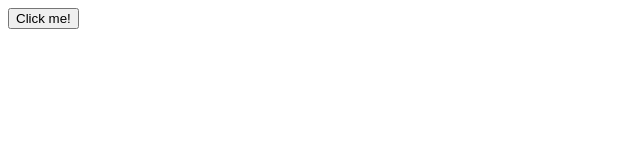
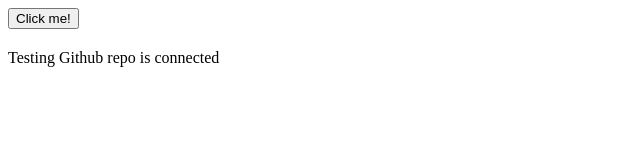
Before and after one commit to songren90/cautious-chainsaw, a plain HTML site: page main.html in a window 1280 px wide. Shown: the whole page, without its empty margins (0-640 px from the left). Drawn offline with Linux system fonts and the light colour scheme.

Commit message:
test remote repo connection

```diff
--- a/main.html
+++ b/main.html
@@ -5,5 +5,5 @@
 <body>
     <button onClick='Clicks()'>Click me!</button>
     <h2 class= "Welcome" id="WelcomeMessage"></h2>
-
+    <p>Testing Github repo is connected</p>
 </body>
```
